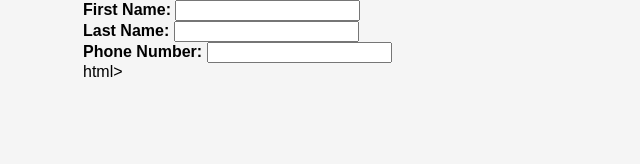
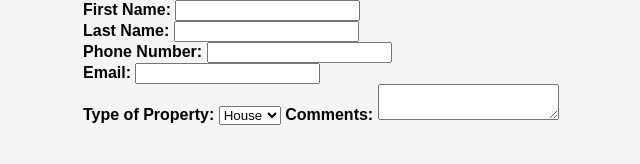
Before and after one commit to CLBaziw/HTML-Samples, a plain HTML site: page Project/contact.html in a window 1280 px wide. Shown: the whole page, without its empty margins (67-707 px from the left). Drawn offline with Linux system fonts and the light colour scheme.

Commit message:
Almost completed contact form

```diff
--- a/Project/contact.html
+++ b/Project/contact.html
@@ -22,7 +22,24 @@
             <!-- Phone Number -->
             <label for="telephone"><b>Phone Number: </b></label>
             <input type="tel" name="telephone"><br>
-            <!--  -->
+            <!-- Email -->
+            <label for="email"><b>Email: </b></label>
+            <input type="email" name="email"><br>
+            <!-- Type of Property -->
+            <label for="property"><b>Type of Property: </b></label>
+            <select name="property">
+                <option value="house">House</option>
+                <option value="condo">Condo</option>
+            </select>
+            <!-- Number of Bedrooms -->
+
+            <!-- Number of Bathrooms -->
+
+            <!-- Price Range -->
+            <label for=""
+            <!-- Additional Comments -->
+            <label for="comments"><b>Comments: </b></label>
+            <textarea name="comments" placeholer="Write something..." maxlength="500" width=100%></textarea><br>
         </form>
     </body>
-</html>html>
+</html>
```
